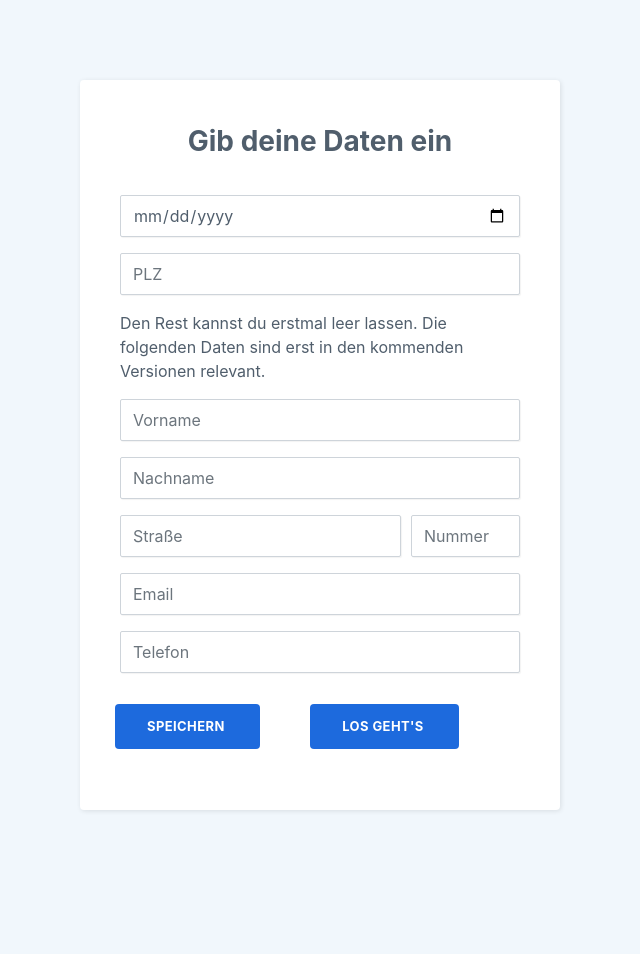
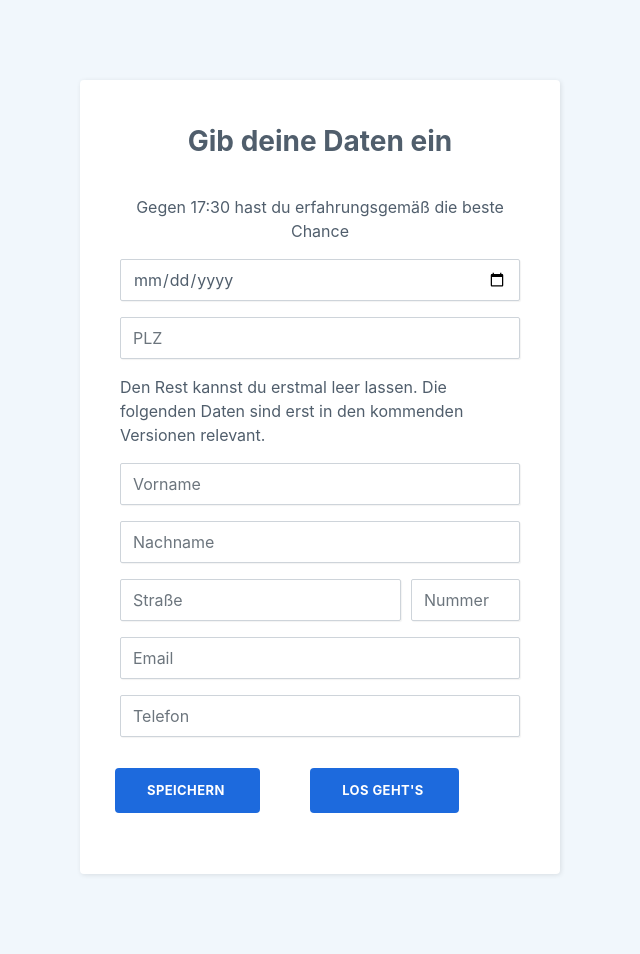
Before and after one commit to Piitschy/ImpfBot, a Flask app: page / in a window 1280 px wide. Shown: the whole page, without its empty margins (320-960 px from the left). Before the commit the page ends 811 px from the top, so only its background shows below. Run offline with Flask 2, Linux system fonts and the light colour scheme; parts of the project's set-up code (start-up, migrations or seed data) failed here and were passed over; some libraries are stand-ins or nearby versions.

Commit message:
add time recommendation

```diff
--- a/run.py
+++ b/run.py
@@ -77,6 +77,7 @@ def start_bot():
     sleep(2)
 
 if __name__ == "__main__":
+  print('Gegen 17:30 hast du erfahrungsgemäß die beste Chance...')
   print('Du kannst deine Daten jederzeit in storage.json ändern oder die Datei löschen, um sie zurückzusetzten.')
   ui = input('Möchtest du das Interface (BETA) starten? (y/n): ')
   if ui == 'y':
--- a/templates/index.html
+++ b/templates/index.html
@@ -14,6 +14,7 @@
     <section class="contact-clean">
         <form method="post">
             <h2 class="text-center">Gib deine Daten ein</h2>
+            <p class="text-center">Gegen 17:30 hast du erfahrungsgemäß die beste Chance<p>
             <div class="form-group"><input class="form-control" type="date" name="geb" placeholder="Geburtstag" value = "{{ geb }}"></div>
             <div class="form-group"><input class="form-control" type="number" name="plz" placeholder="PLZ" value = "{{ plz }}"></div>
             <div><p>Den Rest kannst du erstmal leer lassen. Die folgenden Daten sind erst in den kommenden Versionen relevant.</p></div>
```
Also changed, not shown: README.md.
